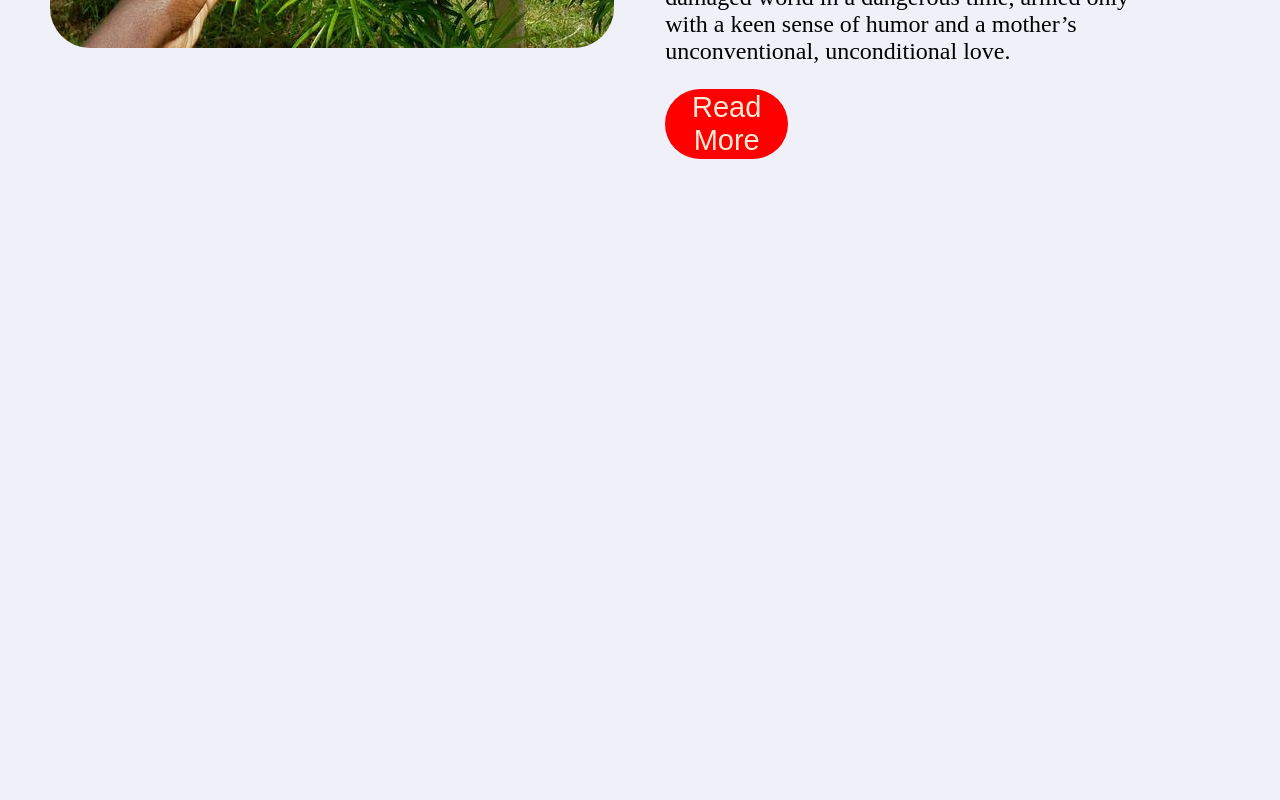
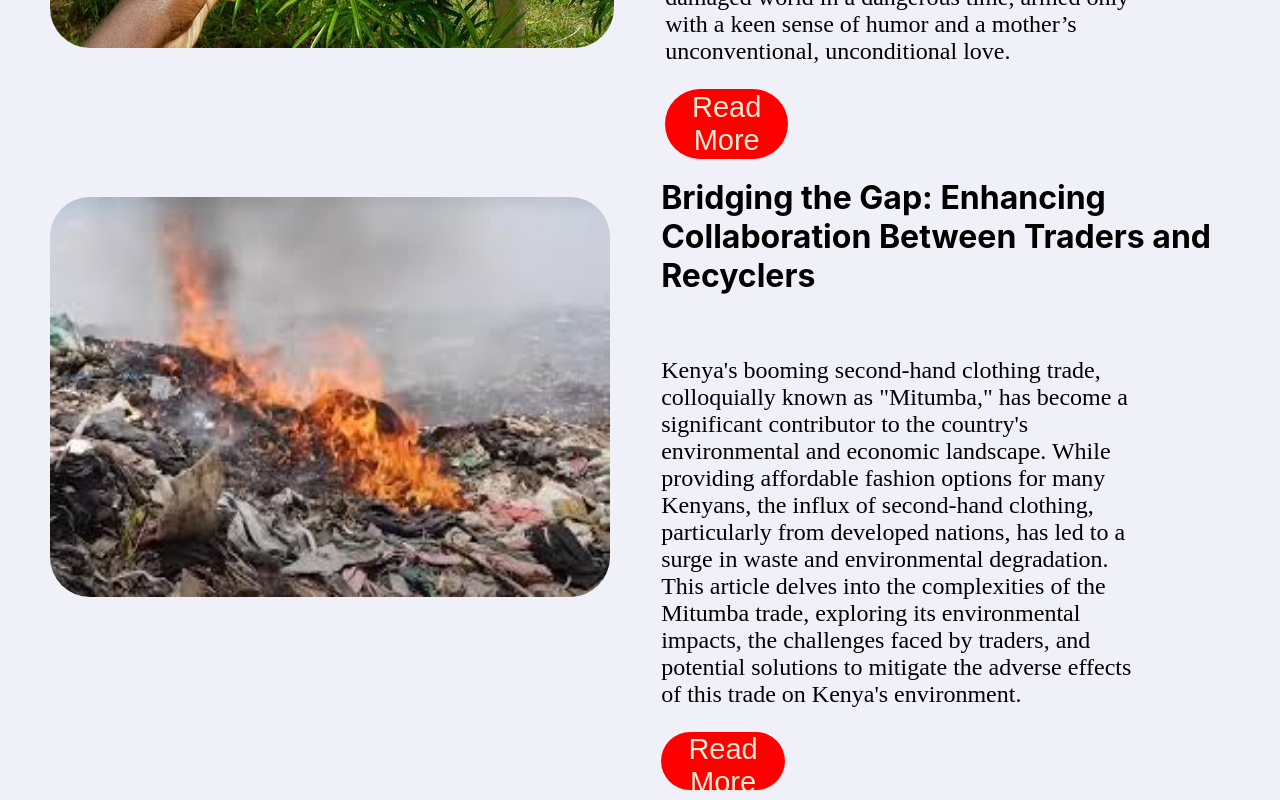
Before and after one commit to Nancy-Nabacwa/Code-Taishi, a React (Create React App) app in the folder code-taishi/: page /Blogs in a window 1280 px wide. Shown: the part 804-1604 px from the top of the page. Before the commit the page ends 963 px from the top, so only its background shows below. Built offline with nearby package versions, Linux system fonts and the light colour scheme; a web font is replaced by a local one.

Commit message:
added the article

```diff
--- /dev/null
+++ b/code-taishi/src/Article/index.css
@@ -0,0 +1,70 @@
+.modal-content {
+    background-color: #AAA7CB;
+    margin: 15% auto;
+    padding: 20px;
+    border: 1px solid #888;
+    width: 80%;
+  }
+  .modal-content h2 {
+    margin-top: 0;
+    font-size: 30px;
+  }
+  .modal-content form {
+    margin-top: 50px;
+    padding: 50px;
+  }
+  .modal-content label {
+    display: block;
+    margin-bottom: 10px;
+  }
+  .modal {
+    display: none;
+    position: fixed;
+    top: 0;
+    right: 0;
+    bottom: 0;
+    left: 0;
+    background-color: rgba(0, 0, 0, 0.5);
+  }
+  .article-div{
+    display: flex;
+    justify-content: space-evenly;
+    gap: 4%;
+}
+.about-article-text{
+    font-family:
+    "irish-glover";
+    width: 80%;
+    font-size: 1.5rem;
+    margin-top: 10%;
+}
+button{
+  background-color: red;
+  width: 20%;
+  height: 9%;
+  border: none;
+  border-radius: 35px;
+  font-size: 29px;
+  text-shadow: 3px;
+  color: antiquewhite;
+
+}
+body{
+    background-color:rgb(240, 240, 248)
+}
+
+
+.point{
+  font-family:
+    "irish-glover";
+}
+
+
+.image{
+  border: none;
+  border-radius: 40px;
+  margin-top: 40px;
+  margin-left: 50px;
+  height: 400px;
+  width: 560px;
+}
--- /dev/null
+++ b/code-taishi/src/Article/index.js
@@ -0,0 +1,94 @@
+import './index.css'
+import { useState } from 'react';
+import trashion from '../Assets/trashion.jpeg'
+
+function Article(){
+    const [showModal,setShowModal]=useState(false)
+    return(
+    <div className="div-container">
+        <div className='modal' style={{display:showModal ? 'block':'none'}}>
+            <div className='modal-content'>
+            <h1 className='article-heading'>Trashion Menace in Kenya</h1>
+        <div className='cardsContainer'>
+        <div className="cardsText" id='delivery-card'>
+            {/* <h1 className="h1Tag">Bridging the Gap: Addressing Kenya's Second-Hand Clothing Waste Crisis</h1> */}
+            <p className='summary'>
+<h2 className='sub-title'>The Hidden Cost of Kenya's Second-Hand Clothing Trade</h2>
+
+<br></br>
+<br></br>
+
+The Mitumba trade, originating from the Kiswahili term for "bundle," refers to the importation
+and resale of second-hand clothing in Kenya. This trade has grown exponentially, offering
+affordable fashion alternatives to many Kenyans. However, the rapid growth of this sector
+has led to an alarming increase in waste, with unsold clothes often ending up in landfills
+or being incinerated, contributing to environmental pollution and health hazards.
+
+<br></br>
+
+<p className='point'>The Environmental Impact of Mitumba</p>
+
+The environmental implications of the Mitumba trade are profound.
+Approximately 20% to 50% of imported Mitumba clothing is deemed unusable upon arrival,
+contributing significantly to landfill waste. The remainder, despite being sold, often
+ends up in dumps or is burned, releasing harmful pollutants into the atmosphere. Synthetic
+materials prevalent in these clothes do not biodegrade easily, exacerbating the pollution problem.
+This situation underscores the urgent need for sustainable practices in the second-hand clothing industry.
+
+<br></br>
+
+<p className='point'>The Economic Perspective</p>
+
+Economically, the Mitumba trade has been beneficial, generating revenue for the government through
+taxes and creating jobs for traders and retailers. However, the reliance on second-hand clothing has
+stifled the local textile industry, affecting job opportunities and export earnings. The trade's
+economic benefits must be balanced against its environmental costs, necessitating a shift towards
+more sustainable practices. Addressing the environmental concerns associated with the Mitumba
+trade requires fostering stronger ties between traders and recycling companies. Our research
+identified a significant disconnect between these parties, hindering efficient waste management.
+Proposed solutions include establishing clear communication channels, facilitating training
+programs for traders on proper waste disposal, and encouraging collaborations between traders
+and recyclers to divert waste from landfills.
+
+<br></br>
+<p className='point'>Reflections and Future Directions</p>
+
+Reflecting on our project, we recognize the complex interplay between economic development and
+environmental preservation in the context of the Mitumba trade. Our research highlights the
+importance of sustainable practices and the necessity of fostering partnerships between traders
+and recyclers to mitigate the environmental impact of second-hand clothing in Kenya. Moving forward,
+we advocate for policy interventions that support the transition towards a more circular economy,
+where waste is minimized, and resources are reused and recycled efficiently.
+The Mitumba trade in Kenya presents a paradoxical scenario of economic prosperity versus
+environmental degradation. Addressing this challenge requires concerted efforts from all
+stakeholders, including traders, recyclers, policymakers, and the public. By adopting sustainable
+practices and fostering collaboration, we can ensure that the Mitumba trade continues to offer
+economic benefits while minimizing its environmental footprint.
+
+            </p>
+        </div>
+        </div>
+       </div>
+    </div>
+        <div className='full-article'>
+          <div className='article-div'>
+          <div >
+            {/* <img className='image' src="/home/studen/Documents/NYJ-Multmedia/Code-Taishi/code-taishi/src/Assets/trashion.jpeg" alt='Trashion Menace in Kenya'/> */}
+            <img className='image' src={trashion}  alt='Trashion Menace in Kenya' />
+          </div>
+            <div className='article'>
+            <h1 className='article-heading'>Bridging the Gap: Enhancing Collaboration Between Traders and Recyclers</h1>
+           <p className="about-article-text">
+
+           Kenya's booming second-hand clothing trade, colloquially known as "Mitumba," has become a significant contributor to the country's environmental and economic landscape. While providing affordable fashion options for many Kenyans, the influx of second-hand clothing, particularly from developed nations, has led to a surge in waste and environmental degradation. This article delves into the complexities of the Mitumba trade, exploring its environmental impacts, the challenges faced by traders, and potential solutions to mitigate the adverse effects of this trade on Kenya's environment.
+
+            </p>
+            <button className='read-more-btn' onClick={()=> setShowModal(true)}>
+            Read More</button>
+           </div>
+          </div>
+         </div>
+    </div>
+    )
+}
+export default Article;
--- a/code-taishi/src/Blogs/index.js
+++ b/code-taishi/src/Blogs/index.js
@@ -1,8 +1,11 @@
 import './index.css'
+import Article from '../Article';
+
 import { useState } from 'react';
 // import {Link} from 'react-router-dom';
 import Navbar from '../Navbar';
 import bornAcrimeBlog from '../Assets/bornAcrimeBlog.jpg';
+// import Article from '../Article';
 
 
 function Blogs(){
@@ -139,6 +142,12 @@ function Blogs(){
       </div>
 
 
+
+
+
+      <Article/>
+
+
     </div>
     )
 }
```
Also changed, not shown: code-taishi/src/Assets/trashion.jpeg (added).
